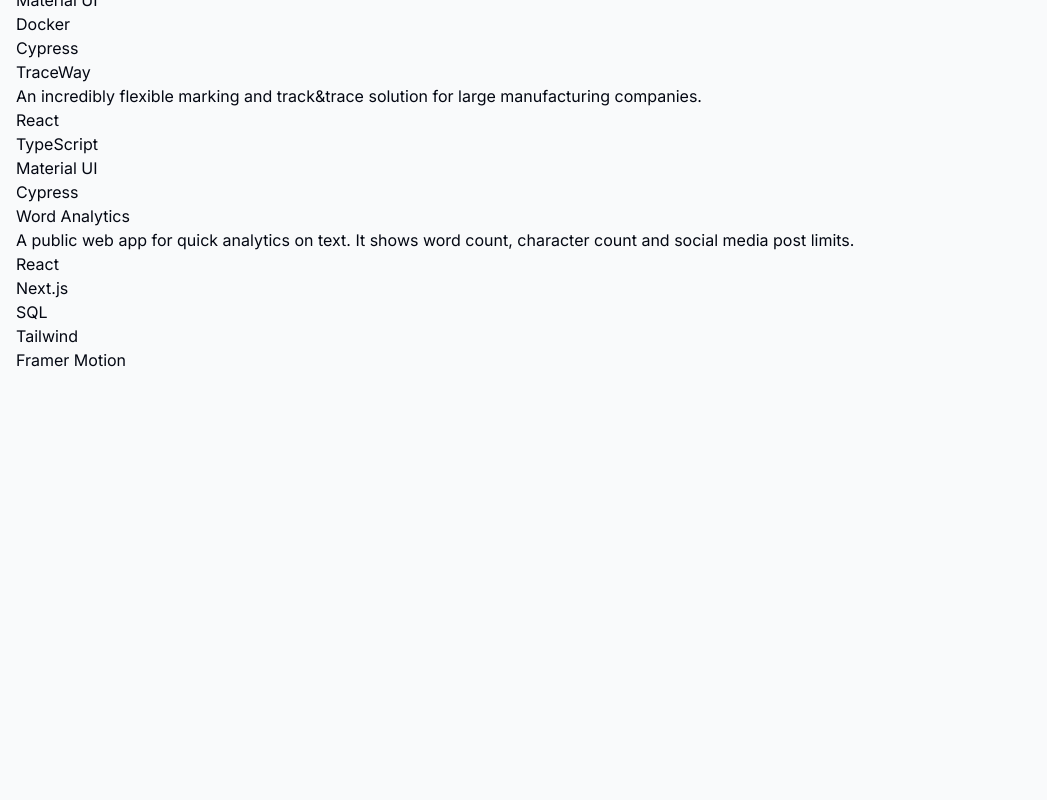
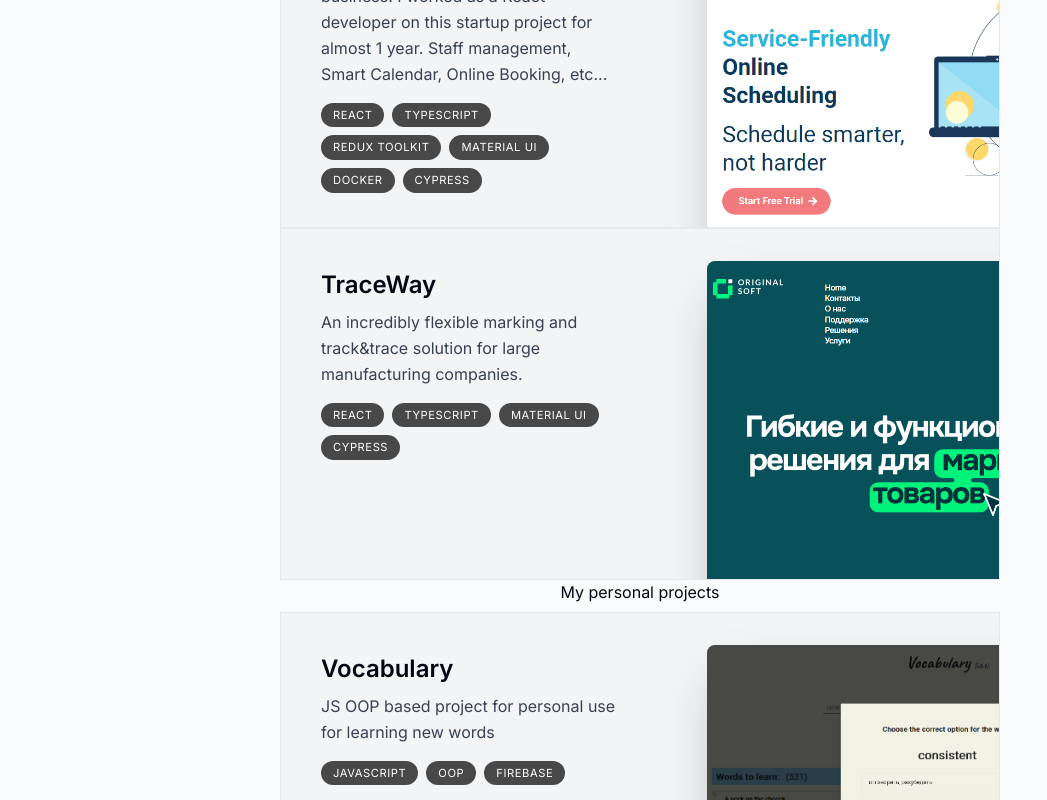
Before and after one commit to violetflash/portfolio, a Next.js app: page / in a window 1280 px wide. Shown: the part 1480-2280 px from the top of the page, without its empty margins (0-1047 px from the left). Built offline with nearby package versions, Linux system fonts and the light colour scheme.

Commit message:
add vocab project

```diff
--- a/components/projects.tsx
+++ b/components/projects.tsx
@@ -1,6 +1,7 @@
 // @flow
 import { SectionHeading } from '@/components/section-heading';
 import { ProjectData, projectsData } from '@/lib/data';
+import Image from 'next/image';
 import * as React from 'react';
 
 type Props = {
@@ -8,15 +9,27 @@
 };
 export const Projects = (props: Props) => {
   return (
-    <section>
+    // <section className="mb-28 max-w-[50rem] text-center sm:mb-0">
+    <section className="">
       <SectionHeading text="Projects" />
+      <h3 className="text-center mb-2">Commerce Apps that i worked on</h3>
       <div>
         {
-          projectsData.map((project, index) => (
+          projectsData
+            .filter((project) => project.type === 'commerce')
+            .map((project, index) => (
+              <Project key={index} {...project} />
+            ))
+        }
+      </div>
+      <h3 className="text-center mb-2">My personal projects</h3>
+      {
+        projectsData
+          .filter((project) => project.type === 'personal')
+          .map((project, index) => (
             <Project key={index} {...project} />
           ))
-        }
-      </div>
+      }
     </section>
   );
 };
@@ -25,14 +38,29 @@
 export const Project = ({ tags, title, imageUrl, description,  }: ProjectData) => {
 
   return (
-    <article>
-      <h3>{title}</h3>
-      <p>{description}</p>
-      <ul>
-        {tags.map((tag, i) => (
-          <li key={i}>{tag}</li>
-        ))}
-      </ul>
-    </article>
+    <section className="bg-gray-100 max-w-[45rem] border border-black/5 overflow-hidden sm:pr-8 relative sm:h-[22rem]">
+
+      <div className="py-4 px-5 sm:pl-10 sm:pr-2 sm:pt-10 sm:max-w-[50%]">
+        <h3 className="text-2xl font-semibold">{title}</h3>
+        <p className="mt-2 leading-relaxed text-gray-700">{description}</p>
+        <ul className="flex flex-wrap mt-4 gap-2">
+          {tags.map((tag, i) => (
+            <li
+              key={i}
+              className="bg-black/[0.7] px-3 py-1 text-[0.7rem] uppercase tracking-wider text-white rounded-full"
+            >
+              {tag}
+            </li>
+          ))}
+        </ul>
+      </div>
+
+      <Image
+        src={imageUrl}
+        alt={title}
+        quality={95}
+        className="absolute top-8 -right-40 w-[28.25rem] rounded-t-lg shadow-2xl"
+      />
+    </section>
   );
 };
--- a/lib/data.ts
+++ b/lib/data.ts
@@ -5,6 +5,7 @@
 import { LuGraduationCap } from "react-icons/lu";
 import chilledButterImg from "@/public/chilledButter.png";
 import originalSoftImg from "@/public/originalSoft.png";
+import vocabV1Img from "@/public/vocab-v1.png";
 
 export const links = [
   {
@@ -68,6 +69,7 @@
     tags: ["React", "TypeScript", "Redux Toolkit", "Material UI", "Docker", "Cypress"],
     linkUrl: "https://chilledbutter.com/",
     imageUrl: chilledButterImg,
+    type: 'commerce'
   },
   {
     title: "TraceWay",
@@ -76,15 +78,15 @@
     tags: ["React", "TypeScript", "Material UI", "Cypress"],
     linkUrl: "https://original-soft.pro/",
     imageUrl: originalSoftImg,
-    wtfIsThisField: 'wow!'
+    type: 'commerce'
   },
   {
-    title: "Word Analytics",
+    title: "Vocabulary",
     description:
-      "A public web app for quick analytics on text. It shows word count, character count and social media post limits.",
-    tags: ["React", "Next.js", "SQL", "Tailwind", "Framer Motion"],
-    imageUrl: originalSoftImg,
-    wtfIsThisField: 'wow!'
+      "JS OOP based project for personal use for learning new words",
+    tags: ["Javascript", "OOP", "Firebase"],
+    imageUrl: vocabV1Img,
+    type: 'personal'
   },
 ] as const;
 
```
Also changed, not shown: public/vocab-v1.png (added).
